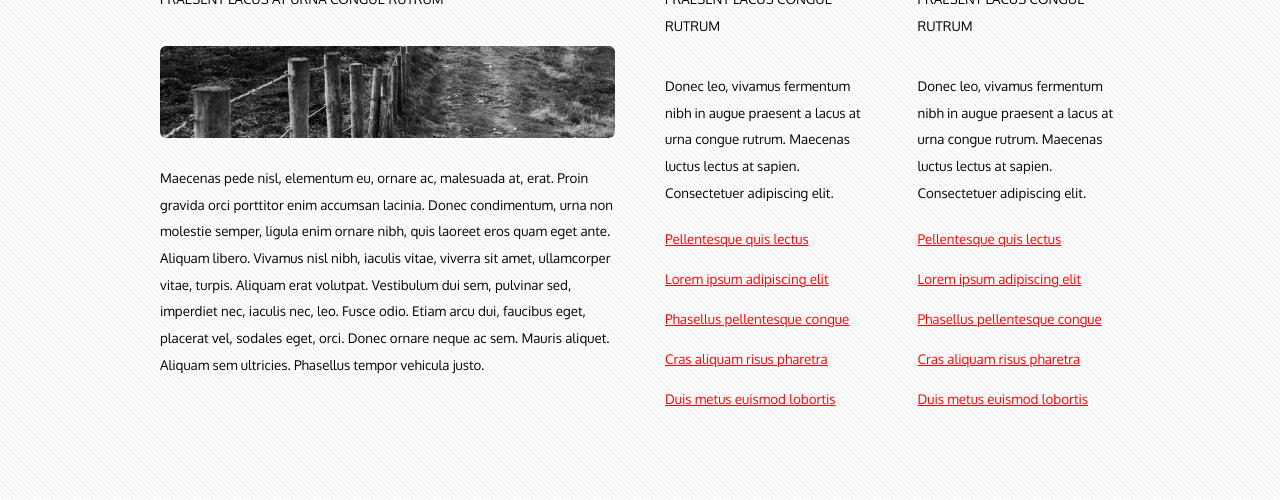
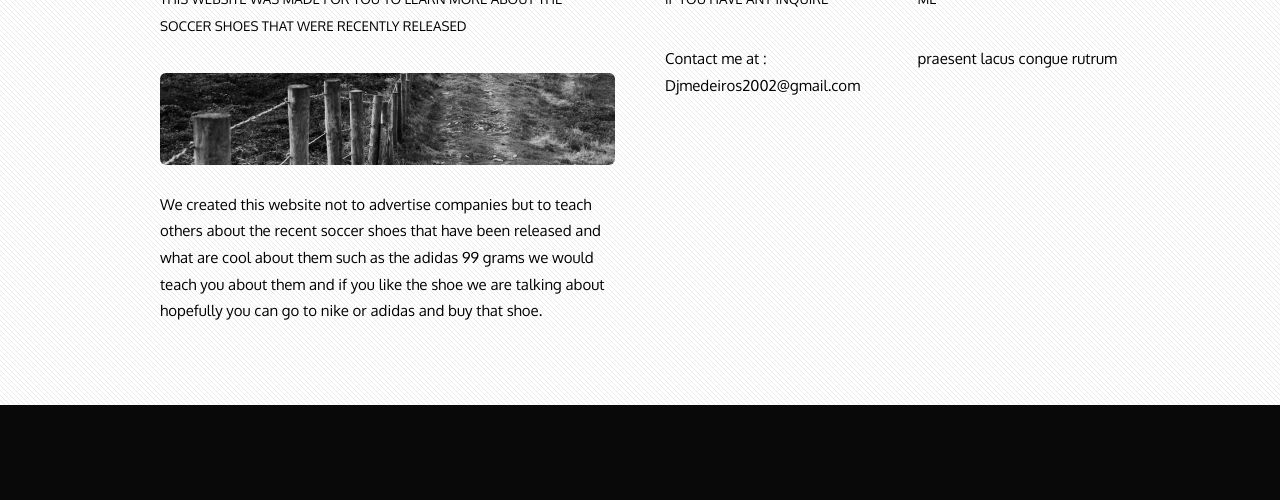
Before and after one commit to djmedeiros1/djmedeiros1.github.io, a plain HTML site: page threecolumn.html in a window 1280 px wide. Shown: the part 411-911 px from the top of the page. After the commit the page ends 816 px from the top, so only its background shows below. Drawn offline with nearby package versions, Linux system fonts and the light colour scheme.

Commit message:
Text Changed
I changed the text on the nike page and fixed the problem with the text
on the bottom of the home page

```diff
--- a/css/style.css
+++ b/css/style.css
@@ -48,7 +48,7 @@
 	/* Don't forget to set this to something that matches the design */
 	a
 	{
-		color: #ff0000;
+		color: black;
 	}
 
 	a:hover
@@ -85,7 +85,7 @@
 
 	p, ul, ol, dl, table
 	{
-		margin-bottom: 1em;
+		margin-top: 1em;
 	}
 
 	header
@@ -156,6 +156,7 @@
 		article > :last-child
 		{
 			margin-bottom: 0;
+		font-size: 15px;
 		}
 
 		section:last-child,
--- a/threecolumn.html
+++ b/threecolumn.html
@@ -59,17 +59,10 @@
 						<div id="sidebar" class="3u">
 							<section>
 								<header>
-									<h2>About me</h2>
-									<span class="byline">Praesent lacus congue rutrum</span>
+									<h2>About</h2>
+									<span class="byline">Me</span>
 								</header>
-								<p>Donec leo, vivamus fermentum nibh in augue praesent a lacus at urna congue rutrum. Maecenas luctus lectus at sapien. Consectetuer adipiscing elit.</p>
-								<ul class="default">
-									<li><a href="#">Pellentesque quis lectus</a></li>
-									<li><a href="#">Lorem ipsum adipiscing elit</a></li>
-									<li><a href="#">Phasellus pellentesque congue</a></li>
-									<li><a href="#">Cras aliquam risus pharetra</a></li>
-									<li><a href="#">Duis metus euismod lobortis</a></li>
-								</ul>
+								<p>praesent lacus congue rutrum</p>
 							</section>
 						</div>
 					<!-- Sidebar -->
@@ -79,10 +72,10 @@
 							<section>
 								<header>
 									<h2>About</h2>
-									<span class="byline">Praesent lacus at urna congue rutrum</span>
+									<span class="byline">This website was made for you to learn more about the soccer shoes that were recently released</span>
 								</header>
 								<p><a href="#" class="image full"><img src="images/pics02.jpg" alt=""></a></p>
-								<p>Maecenas pede nisl, elementum eu, ornare ac, malesuada at, erat. Proin gravida orci porttitor enim accumsan lacinia. Donec condimentum, urna non molestie semper, ligula enim ornare nibh, quis laoreet eros quam eget ante. Aliquam libero. Vivamus nisl nibh, iaculis vitae, viverra sit amet, ullamcorper vitae, turpis. Aliquam erat volutpat. Vestibulum dui sem, pulvinar sed, imperdiet nec, iaculis nec, leo. Fusce odio. Etiam arcu dui, faucibus eget, placerat vel, sodales eget, orci. Donec ornare neque ac sem. Mauris aliquet. Aliquam sem ultricies. Phasellus tempor vehicula justo.</p>
+								<p>We created this website not to advertise companies but to teach others about the recent soccer shoes that have been released and what are cool about them such as the adidas 99 grams we would teach you about them and if you like the shoe we are talking about hopefully you can go to nike or adidas and buy that shoe.</p>
 							</section>
 						</div>
 					<!-- /Content -->
@@ -91,17 +84,12 @@
 						<div id="sidebar" class="3u">
 							<section>
 								<header>
-									<h2>Gravida praesent</h2>
-									<span class="byline">Praesent lacus congue rutrum</span>
+									<h2>Contact</h2>
+									<span class="byline">If you have any Inquire</span>
 								</header>
-								<p>Donec leo, vivamus fermentum nibh in augue praesent a lacus at urna congue rutrum. Maecenas luctus lectus at sapien. Consectetuer adipiscing elit.</p>
-								<ul class="default">
-									<li><a href="#">Pellentesque quis lectus</a></li>
-									<li><a href="#">Lorem ipsum adipiscing elit</a></li>
-									<li><a href="#">Phasellus pellentesque congue</a></li>
-									<li><a href="#">Cras aliquam risus pharetra</a></li>
-									<li><a href="#">Duis metus euismod lobortis</a></li>
-								</ul>
+								<p>Contact me at : Djmedeiros2002@gmail.com
+								</p>
+
 							</section>
 						</div>
 					<!-- Sidebar -->
```
Also changed, not shown: index.html (+37 -5 lines).
